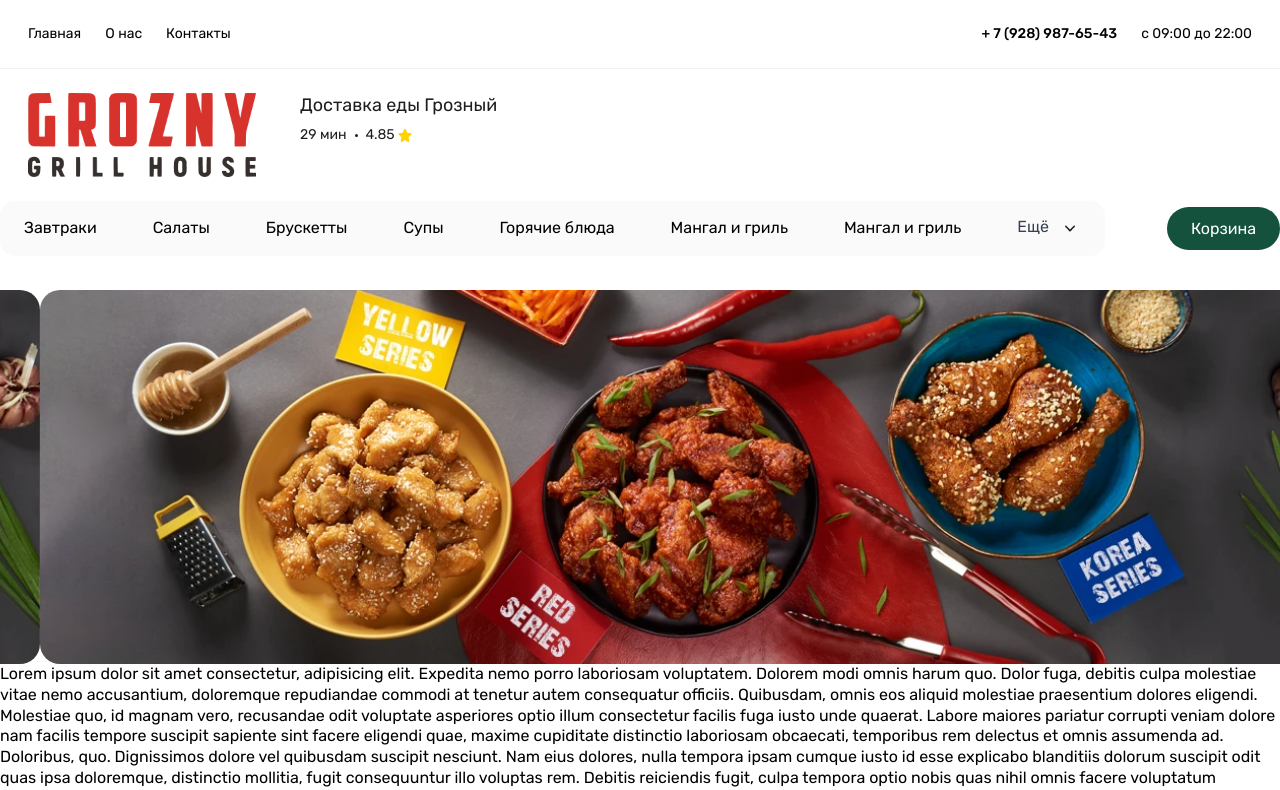
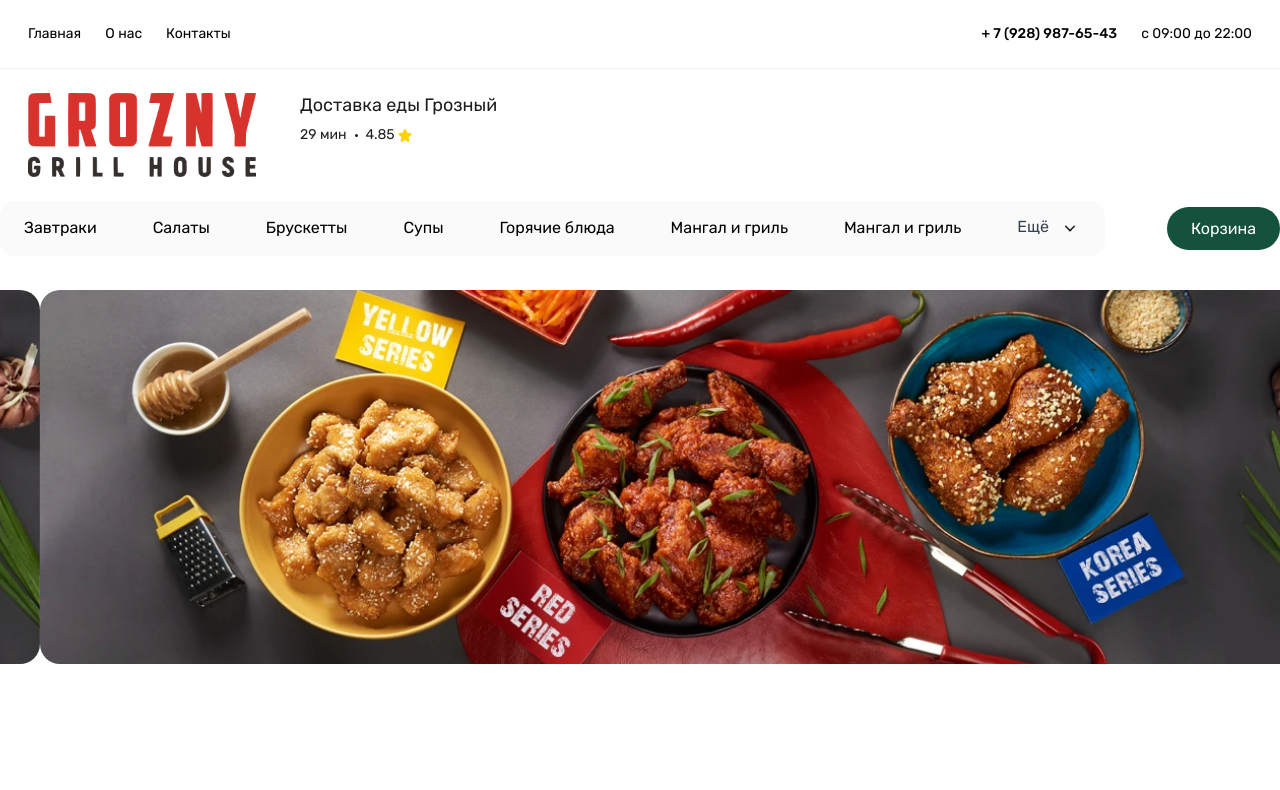
Before and after one commit to SedaMelkhi/grill-house, a Next.js app: page / in a window 1280 px wide. Shown: the top 790 px of the page. Built offline with nearby package versions, Linux system fonts and the light colour scheme.

Commit message:
fix: исправила выдвигающееся меню

```diff
--- a/app/components/homePage/index.ts
+++ b/app/components/homePage/index.ts
@@ -1,3 +1,4 @@
 export { Header } from "./header";
-export { MenuWhile, MenuMobile} from './menu';
+export { MenuWhile} from './menuWhile';
+export {MenuMobile} from './menuMobile';
 export {SwiperHeader} from './swiper'
--- /dev/null
+++ b/app/components/homePage/menuMobile.tsx
@@ -0,0 +1,70 @@
+"use client";
+
+import Link from "next/link";
+import { useState, useEffect } from "react";
+import { Swiper, SwiperSlide } from "swiper/react";
+import "swiper/css";
+
+
+export const MenuMobile = () => {
+    const [menu] = useState([
+      { name: "Завтраки", id: 0 },
+      { name: "Салаты", id: 1 },
+      { name: "Брускетты", id: 2 },
+      { name: "Супы", id: 3 },
+      { name: "Горячие блюда", id: 4 },
+      { name: "Мангал и гриль", id: 5 },
+      { name: "Мангал и гриль", id: 6 },
+      { name: "Мангал и гриль", id: 7 },
+      { name: "Мангал и гриль", id: 8 },
+      { name: "Мангал и гриль", id: 9 },
+    ]);
+
+    const [isScrolled, setIsScrolled] = useState(false);
+
+    const handleScroll = () => {
+      setIsScrolled(window.scrollY > 30);
+    };
+
+    useEffect(() => {
+      window.addEventListener("scroll", handleScroll);
+      return () => {
+        window.removeEventListener("scroll", handleScroll);
+      };
+    }, []);
+
+    return (
+      <div>
+        <div
+          className={`flex xl:hidden h-[55px]   items-center
+        ${
+          isScrolled
+            ? "fixed z-10 bg-white top-0 ease-in-out shadow-lg"
+            : "transition-shadow duration-500 ease-in-out"
+        }`}
+        >
+          <div className="w-full rounded-[20px]  overflow-x-visible">
+            <Swiper
+              slidesPerView="auto"
+              spaceBetween={8}
+              grabCursor={true}
+              className=""
+            >
+              {menu.map(({ id, name }, index) => (
+                <SwiperSlide
+                  className={`w-[auto!important] h-[auto!important] pt-[8px] pr-[15px] pb-[8px]
+              pl-[15px] bg-[#F3F2F8] text-[#7B8290] text-[18px] hover:text-[#15523E] rounded-[20px]
+               hover:bg-[#5BA48C4D] active:text-[#15523E] active:bg-[#5BA48C4D] transition-сolor duration-300 ease-in-out  ${
+                 index === 0 ? "ml-[20px]" : ""
+               }`}
+                  key={id}
+                >
+                  <Link href={"#"}>{name}</Link>
+                </SwiperSlide>
+              ))}
+            </Swiper>
+          </div>
+        </div>
+      </div>
+    );
+  };
--- a/app/components/homePage/menu.tsx
+++ b/app/components/homePage/menuWhile.tsx
@@ -2,7 +2,6 @@
 
 import Link from "next/link";
 import { useState, useEffect } from "react";
-import { Swiper, SwiperSlide } from "swiper/react";
 import "swiper/css";
 
 import Image from "next/image";
@@ -115,66 +114,3 @@ export const MenuWhile = () => {
     </div>
   );
 };
-
-export const MenuMobile = () => {
-  const [menu] = useState([
-    { name: "Завтраки", id: 0 },
-    { name: "Салаты", id: 1 },
-    { name: "Брускетты", id: 2 },
-    { name: "Супы", id: 3 },
-    { name: "Горячие блюда", id: 4 },
-    { name: "Мангал и гриль", id: 5 },
-    { name: "Мангал и гриль", id: 6 },
-    { name: "Мангал и гриль", id: 7 },
-    { name: "Мангал и гриль", id: 8 },
-    { name: "Мангал и гриль", id: 9 },
-  ]);
-
-  const [isScrolled, setIsScrolled] = useState(false);
-
-  const handleScroll = () => {
-    setIsScrolled(window.scrollY > 30);
-  };
-
-  useEffect(() => {
-    window.addEventListener("scroll", handleScroll);
-    return () => {
-      window.removeEventListener("scroll", handleScroll);
-    };
-  }, []);
-
-  return (
-    <div>
-      <div
-        className={`flex xl:hidden h-[55px]   items-center
-      ${
-        isScrolled
-          ? "fixed z-10 bg-white top-0 ease-in-out shadow-lg"
-          : "transition-shadow duration-500 ease-in-out"
-      }`}
-      >
-        <div className="w-full rounded-[20px]  overflow-x-visible">
-          <Swiper
-            slidesPerView="auto"
-            spaceBetween={8}
-            grabCursor={true}
-            className=""
-          >
-            {menu.map(({ id, name }, index) => (
-              <SwiperSlide
-                className={`w-[auto!important] h-[auto!important] pt-[8px] pr-[15px] pb-[8px]
-            pl-[15px] bg-[#F3F2F8] text-[#7B8290] text-[18px] hover:text-[#15523E] rounded-[20px]
-             hover:bg-[#5BA48C4D] active:text-[#15523E] active:bg-[#5BA48C4D] transition-сolor duration-300 ease-in-out  ${
-               index === 0 ? "ml-[20px]" : ""
-             }`}
-                key={id}
-              >
-                <Link href={"#"}>{name}</Link>
-              </SwiperSlide>
-            ))}
-          </Swiper>
-        </div>
-      </div>
-    </div>
-  );
-};
--- a/app/components/layout/myHamburger.tsx
+++ b/app/components/layout/myHamburger.tsx
@@ -15,17 +15,20 @@ export const MyHamburger = () => {
         />
       </div>
       {isOpen && (
-        <div className="absolute  top-0 right-0 bg-white shadow-lg rounded-lg w-[100%] h-[100%] sm:w-[640px] p-4 z-10">
-          <ul className="px-[10px] mt-[24px]">
-            <li className="text-[16px] sm:text-[18px]  p-[14px] pl-0 ">
+        <div className={`font-raleway absolute top-0 right-0 bg-white shadow-lg rounded-lg
+          w-full h-full sm:w-[640px] p-4 z-10
+          transition-color duration-300 ease-in-out
+          ${isOpen ? "opacity-100 translate-y-0" : "opacity-0 -translate-y-full"}`}>
+          <ul className="px-[10px] mt-[53px] sm:mt-[73px]">
+            <li className="text-[16px] sm:text-[20px]  p-[14px] pl-0 ">
               <a href="#home">Меню</a>
             </li>
             <div className="bg-[rgba(243,243,247,1)] h-[1px] w-[100%]"></div>
-            <li className="text-[16px] sm:text-[18px] p-[14px] pl-0 ">
+            <li className="text-[16px] sm:text-[20px] p-[14px] sm:py-4 pl-0 ">
               <a href="#about">О нас</a>
             </li>
             <div className="bg-[rgba(243,243,247,1)] h-[1px] w-[100%]"></div>
-            <li className="text-[16px] sm:text-[18px] p-[14px] pl-0 ">
+            <li className="text-[16px] sm:text-[20px] p-[14px] sm:py-4 pl-0 ">
               <a href="#contact">Контакты</a>
             </li>
           </ul>
--- a/app/globals.css
+++ b/app/globals.css
@@ -12,6 +12,12 @@
   --stroke-2: #7b8e97;
   --blue: #304763;
   --light: #eef0f3;
+}
+@font-face {
+  font-family: "Raleway";
+  src: url("./fonts/Raleway-VariableFont_wght.ttf");
+  font-weight: 400;
+  font-style: normal;
 }
 body {
   background: var(--background);
--- a/app/page.tsx
+++ b/app/page.tsx
@@ -12,38 +12,7 @@ const Home = () => {
       <MenuWhile />
       <MenuMobile />
       <SwiperHeader />
-      Lorem ipsum dolor sit amet consectetur, adipisicing elit. Expedita nemo
-      porro laboriosam voluptatem. Dolorem modi omnis harum quo. Dolor fuga,
-      debitis culpa molestiae vitae nemo accusantium, doloremque repudiandae
-      commodi at tenetur autem consequatur officiis. Quibusdam, omnis eos
-      aliquid molestiae praesentium dolores eligendi. Molestiae quo, id magnam
-      vero, recusandae odit voluptate asperiores optio illum consectetur facilis
-      fuga iusto unde quaerat. Labore maiores pariatur corrupti veniam dolore
-      nam facilis tempore suscipit sapiente sint facere eligendi quae, maxime
-      cupiditate distinctio laboriosam obcaecati, temporibus rem delectus et
-      omnis assumenda ad. Doloribus, quo. Dignissimos dolore vel quibusdam
-      suscipit nesciunt. Nam eius dolores, nulla tempora ipsam cumque iusto id
-      esse explicabo blanditiis dolorum suscipit odit quas ipsa doloremque,
-      distinctio mollitia, fugit consequuntur illo voluptas rem. Debitis
-      reiciendis fugit, culpa tempora optio nobis quas nihil omnis facere
-      voluptatum necessitatibus rerum, eum dolore. Inventore odit vitae tempore
-      quisquam assumenda! Facere dolor id reprehenderit voluptate vero animi,
-      necessitatibus sunt vel magnam impedit! Amet, dolorem laudantium! Id
-      facilis repellat qui saepe architecto quis ipsa quod adipisci nihil, harum
-      ex error hic quam? Ipsa magni aut eaque. Facilis at, consectetur quam,
-      necessitatibus dolores consequuntur rem mollitia illum sint pariatur ipsum
-      voluptatem minima sit repellat natus voluptate cumque illo dolorum
-      cupiditate temporibus dolor soluta. Corporis cum obcaecati dicta quo
-      debitis sequi quasi adipisci! Molestiae, eligendi minima corporis
-      dignissimos, laudantium distinctio magnam aperiam impedit nesciunt sequi
-      eveniet ducimus fuga ab porro possimus numquam vel consequatur.
-      Repudiandae a corrupti doloribus, quia sit illum maiores tempore quidem,
-      animi, dolorum ipsam quos ex cupiditate? Alias enim nisi labore! Illum qui
-      voluptates vel itaque minima, quo nemo hic nisi sint? Tenetur cumque
-      magnam necessitatibus, laboriosam, quisquam hic quod deleniti perspiciatis
-      earum ducimus fuga recusandae! Quas vel consequuntur illo possimus ad
-      dolores nesciunt ex minus, sed corrupti harum hic a nisi id sequi modi
-      fugit deserunt. Officiis, consequatur?
+
     </main>
   );
 };
--- a/tailwind.config.ts
+++ b/tailwind.config.ts
@@ -14,6 +14,10 @@ const config: Config = {
       //     xl: "1300px", // Указываем кастомный размер для xl
       //   },
       // },
+      fontFamily: {
+        raleway: ['Raleway'],
+
+      },
       backgroundImage: {
         'custom-gradient-left': 'linear-gradient(90deg, rgba(255, 255, 255, 0.98) 0%, rgba(255, 255, 255, 0.01) 100%)',
         'custom-gradient-right': "linear-gradient(270deg, rgba(255, 255, 255, 0.98) 0%, rgba(255, 255, 255, 0.01) 100%)",
```
Also changed, not shown: app/fonts/Raleway-VariableFont_wght.ttf (added).
